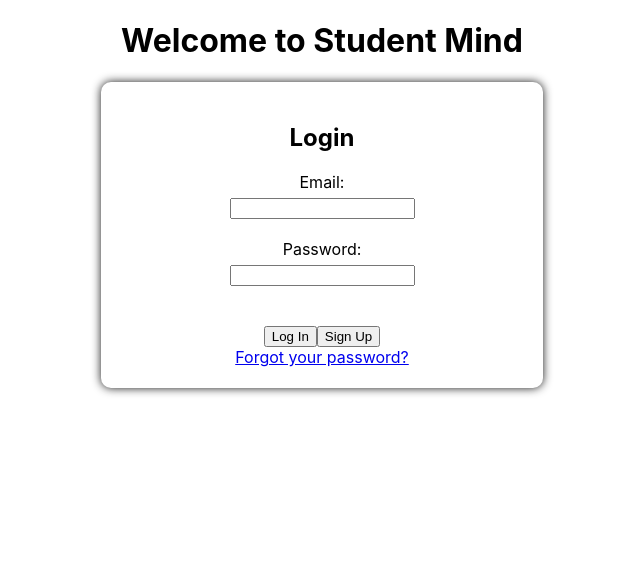
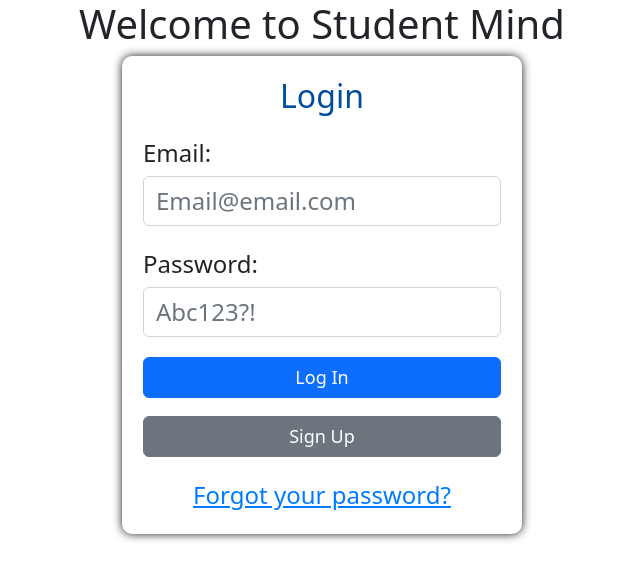
Before and after one commit to Dame2Dolla/TechyDev, a React (Create React App) app in the folder my-app/: page / in a window 1280 px wide. Shown: the top 580 px of the page, without its empty margins (318-958 px from the left). Built offline with nearby package versions, Linux system fonts and the light colour scheme.

Commit message:
Adjusted some CSS on the form.
Added placeholders. Typescript error cannot be resolved at the moment. This is due to the fact that no fail safe code is implemented is the user clicks submit without entering any credentials.

```diff
--- a/my-app/src/component/LoginForm/LoginForm.js
+++ b/my-app/src/component/LoginForm/LoginForm.js
@@ -1,5 +1,6 @@
 import React, { useState } from "react";
 import "./LoginForm.scss";
+import '../../../node_modules/bootstrap/dist/css/bootstrap.min.css'
 
 const LoginForm = () => {
   //Setting the value of e-mail and password in a used state using props.
@@ -15,6 +16,7 @@ const LoginForm = () => {
   };
 
   const handleLoginSubmit = (event) => {
+    console.log("Click");
     //Prevents a reload.
     event.preventDefault();
 
@@ -63,6 +65,7 @@ const LoginForm = () => {
             className="form-control"
             value={email}
             onChange={handleEmailChange}
+            placeholder="Email@email.com"
           />
         </div>
         <div className="form-group">
@@ -72,6 +75,7 @@ const LoginForm = () => {
             className="form-control"
             value={password}
             onChange={handlePasswordChange}
+            placeholder="Abc123?!"
           />
         </div>
         <button type="submit" className="btn btn-primary btn-block">
--- a/my-app/src/component/LoginForm/LoginForm.scss
+++ b/my-app/src/component/LoginForm/LoginForm.scss
@@ -7,31 +7,41 @@
   border-radius: 10px;
   box-shadow: 0px 0px 10px 0px rgba(0, 0, 0, 0.9);
 
+  form {
 
-  form {
-    margin-top: 20px;
 
     h2 {
       margin-bottom: 20px;
+      color: #004C9E;
     }
 
     .form-group {
       margin-bottom: 20px;
+      font-size: x-large;
 
       label {
         display: block;
         margin-bottom: 5px;
+        text-align: start;
+      }
+      input.form-control {
+        font-size: x-large;
+      }
     }
   }
 
   button {
-      margin-top: 20px;
+    width: 100%;
+    margin-top: 5%;
+    font-size: large;
+    display: block;
   }
+
   .forgot-password {
     display: block;
     margin-top: 20px;
     text-align: center;
     color: #007bff;
+    font-size: x-large;
   }
 }
-}
```
Lines whose indentation alone changed are shown as unchanged.
